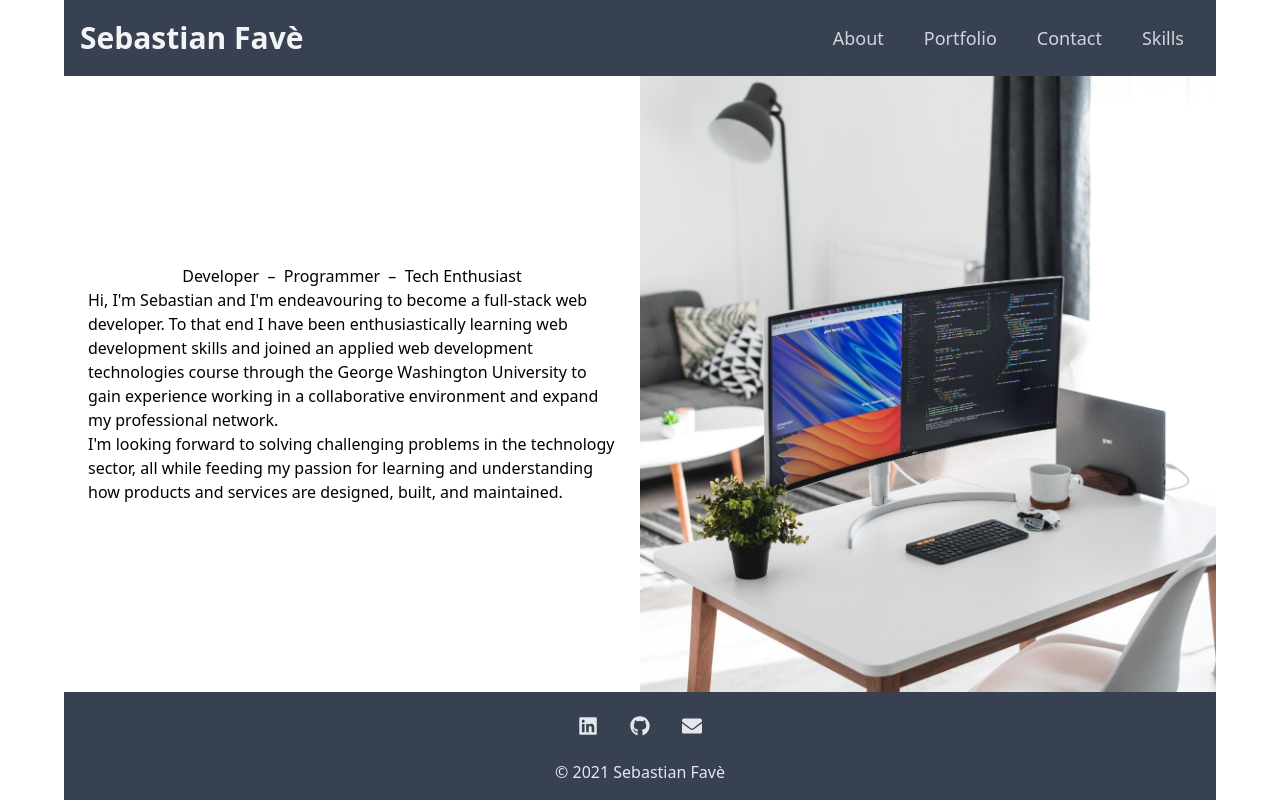
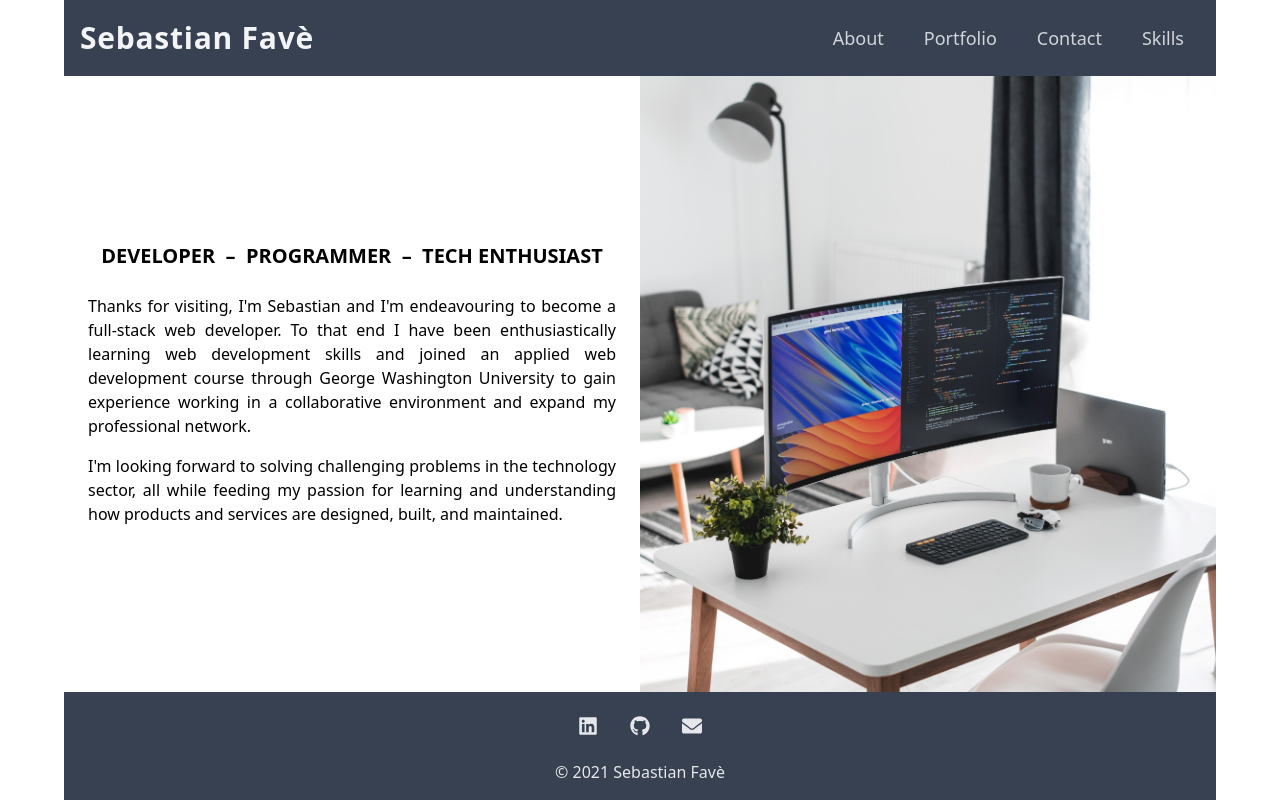
Before and after one commit to spfave/portfolio-react, a React (Create React App) app: page / in a window 1280 px wide. Built offline with nearby package versions, Linux system fonts and the light colour scheme.

Commit message:
Style About page

```diff
--- a/src/components/Header.js
+++ b/src/components/Header.js
@@ -3,7 +3,9 @@ import Nav from './Nav';
 export default function Header({ pages, page, handlePageChange }) {
   return (
     <header className='flex justify-between items-center p-4 bg-gray-700'>
-      <h1 className='text-3xl text-gray-100 font-bold'>Sebastian Favè</h1>
+      <h1 className='text-xl md:text-3xl tracking-wide text-gray-100 font-bold'>
+        Sebastian Favè
+      </h1>
       <Nav pages={pages} />
     </header>
   );
--- a/src/components/pages/About.js
+++ b/src/components/pages/About.js
@@ -1,23 +1,23 @@
+import { Link } from 'react-router-dom';
 import './About.css';
 
 export default function About() {
   return (
-    <section className='flex flex-col md:flex-row'>
+    <section className='flex flex-col-reverse md:flex-row'>
       {/* md:self-center */}
-      <div className='flex flex-col justify-center items-center md:w-1/2 p-6'>
-        <h3 className=''>
+      <div className='flex flex-col justify-center items-center space-y-4 md:w-1/2 p-6'>
+        <h3 className='text-center md:text-xl font-bold uppercase mb-2'>
           Developer <span>&nbsp;&ndash;&nbsp;</span> Programmer{' '}
           <span>&nbsp;&ndash;&nbsp;</span> Tech Enthusiast
         </h3>
-        <p className=''>
-          Hi, I'm Sebastian and I'm endeavouring to become a full-stack web
-          developer. To that end I have been enthusiastically learning web
-          development skills and joined an applied web development technologies
-          course through the George Washington University to gain experience
-          working in a collaborative environment and expand my professional
-          network.
+        <p className='text-justify'>
+          Thanks for visiting, I'm Sebastian and I'm endeavouring to become a
+          full-stack web developer. To that end I have been enthusiastically
+          learning web development skills and joined an applied web development
+          course through George Washington University to gain experience working
+          in a collaborative environment and expand my professional network.
         </p>
-        <p className=''>
+        <p className='text-justify'>
           I'm looking forward to solving challenging problems in the technology
           sector, all while feeding my passion for learning and understanding
           how products and services are designed, built, and maintained.
```
